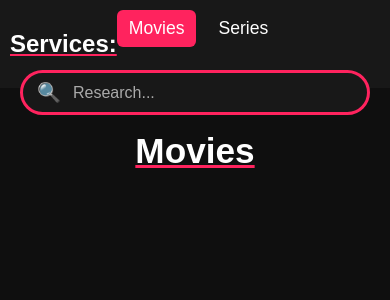
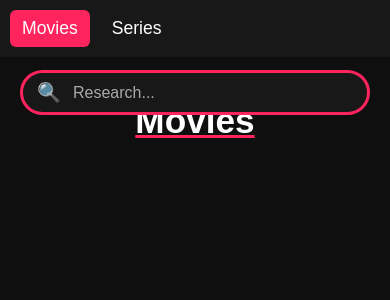
Before and after one commit to Wanous/Wan-Services, a Flask app: page /movies in a window 390 px wide. Shown: the top 300 px of the page. Run offline with Flask 3, Linux system fonts and the light colour scheme.

Commit message:
fix smartphone css

```diff
--- a/static/css/main.css
+++ b/static/css/main.css
@@ -111,7 +111,7 @@
 /* =======================
         SMARTPHONE
 ======================= */
-@media (max-width: 768px) {
+@media (max-width: 800px) {
     .container {
         flex-direction: column;
     }
@@ -124,6 +124,10 @@
         flex-direction: row;
         overflow-x: auto;
         padding: 10px;
+    }
+
+    .sidebar h2{
+        display: none;
     }
 
     .sidebar .nav-links {
```
